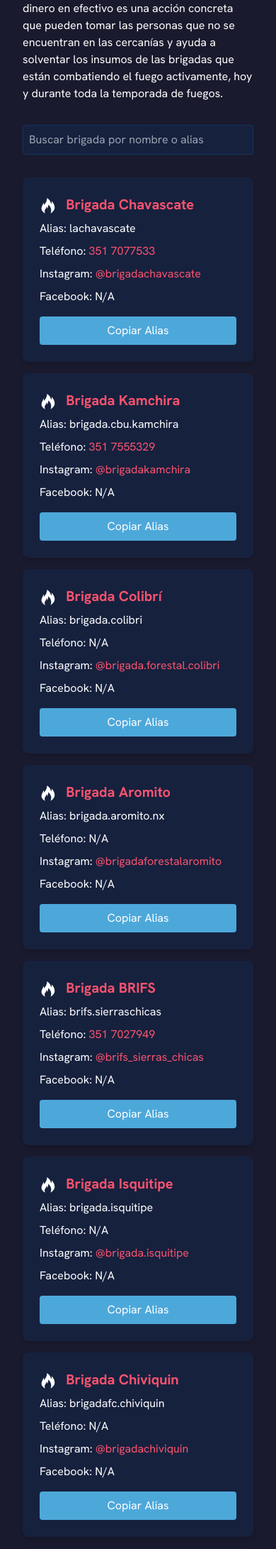
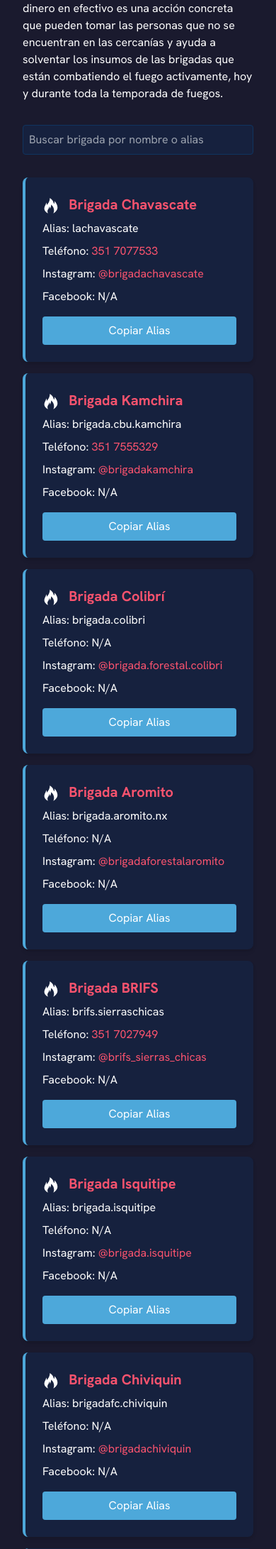
Before and after one commit to carlosgraffi/AyudaIncendiosCordoba, a Flask app: page / in a window 390 px wide. Shown: the part 420-2603 px from the top of the page at 71% size. Run offline with Flask 3, Linux system fonts and the light colour scheme.

Commit message:
Agent query: Do the brigade cards now have a left border accent with the color #4da8da? Are the styling changes applied correctly for both desktop and mobile views?

```diff
--- a/static/css/tailwind.css
+++ b/static/css/tailwind.css
@@ -10,6 +10,7 @@ body {
 .brigade-card {
     transition: transform 0.3s ease-in-out;
     background-color: #16213e;
+    border-left: 4px solid #4da8da;
 }
 
 .brigade-card:hover {
```
